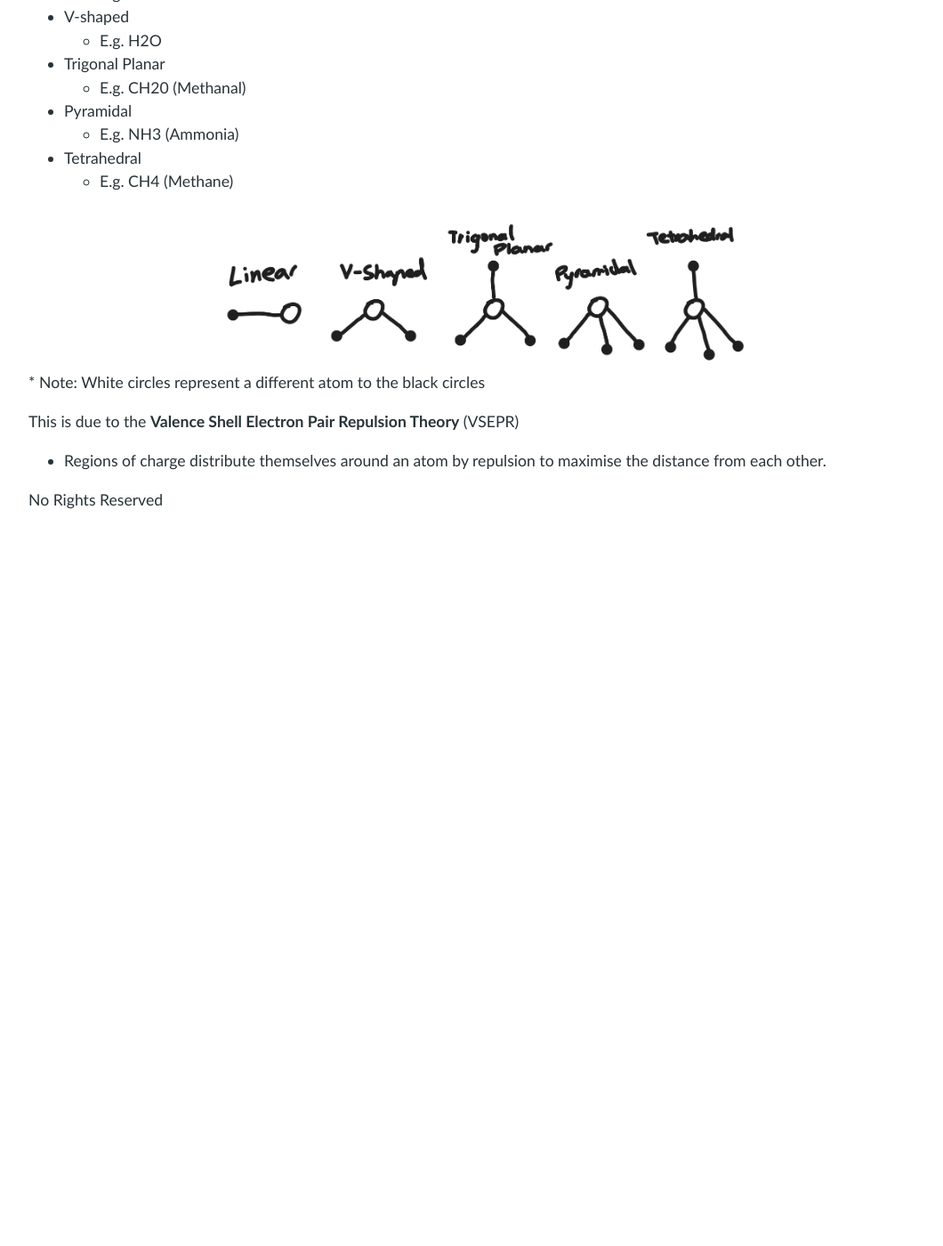
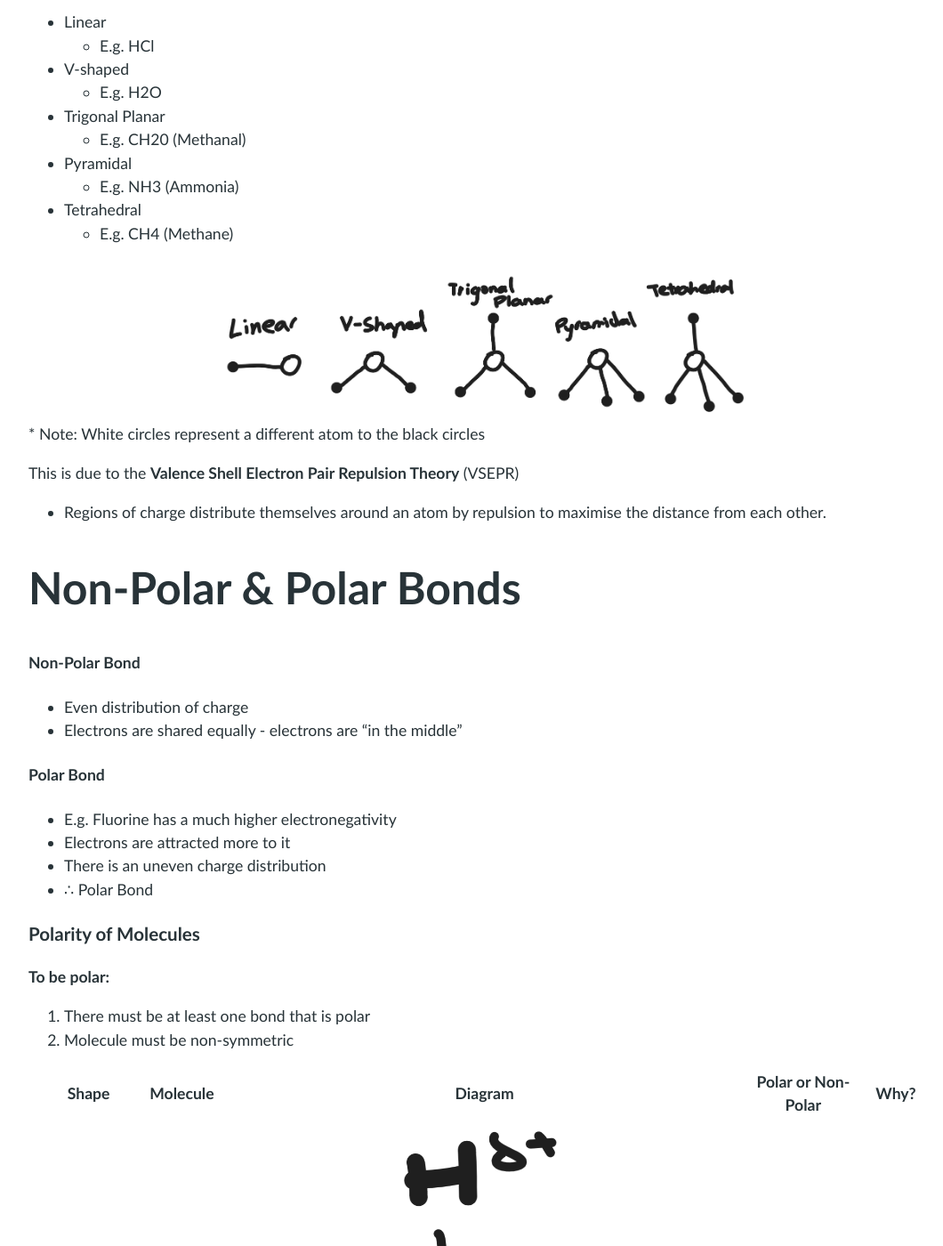
Before and after one commit to Pi-thagoras/the-chicken-pen, a Jekyll site: the page built from Intermolecular-Forces.md, in a window 1280 px wide and 1400 px high, scrolled down 399 px. Shown: the whole window at 89% size, without its empty margins (96-1156 px from the left). Built offline with Jekyll 4.4.1, drawn with Linux system fonts in a browser that asks for light colours; before the commit the page ends 1024 px from its top, so only the background shows below that; some of the changed text lies outside the part shown.

Commit message:
vault backup: 2023-04-09 20:46:05

```diff
--- a/Intermolecular-Forces.md
+++ b/Intermolecular-Forces.md
@@ -2,7 +2,7 @@
 title: "Intermolecular Forces"
 ---
 
-## Shapes of Molecules
+# Shapes of Molecules
 
 There are 5 basic shapes that you should get used to:
 - Linear
@@ -21,3 +21,36 @@ There are 5 basic shapes that you should get used to:
 
 This is due to the **Valence Shell Electron Pair Repulsion Theory** (VSEPR)
 - Regions of charge distribute themselves around an atom by repulsion to maximise the distance from each other.
+
+
+# Non-Polar & Polar Bonds
+
+#### Non-Polar Bond
+- Even distribution of charge
+- Electrons are shared equally - electrons are "in the middle"
+
+#### Polar Bond
+- E.g. Fluorine has a much higher electronegativity
+- Electrons are attracted more to it
+- There is an uneven charge distribution
+- ∴ Polar Bond
+
+### Polarity of Molecules
+
+**To be polar:**
+1. There must be at least one bond that is polar
+2. Molecule must be non-symmetric
+
+| Shape             | Molecule | Diagram | Polar or Non-Polar | Why?       |
+| ----------------- | -------- | ------- | ------------------ | ---------- |
+| Tetrahedral       | CH4      |    ![Methane-Polarity](assets/Methane-Polarity.png)     | Non-Polar          | Symmetric  |
+| Linear            | CO2      |         | Non-Polar          | Symmetric  |
+| Any Same Molecule | H2       |         | Non-Polar          | Symmetric  |
+| Linear            | HCl      |         | Polar              | Asymmetric |
+| Trigonal Planar   | BCl3     |         | Non-Polar          | Symmetric  |
+| V-Shaped          | H2O      |         | Polar              | Asymmetric |
+| Pyramidal         | NH3      |         | Polar              | Asymmetric |
+|                   |          |         |                    |            |
+
+
+Tetrahedral:
```
Also changed, not shown: .obsidian/plugins/novel-word-count/data.json, .obsidian/workspace.json, assets/Methane-Polarity.png (added).
